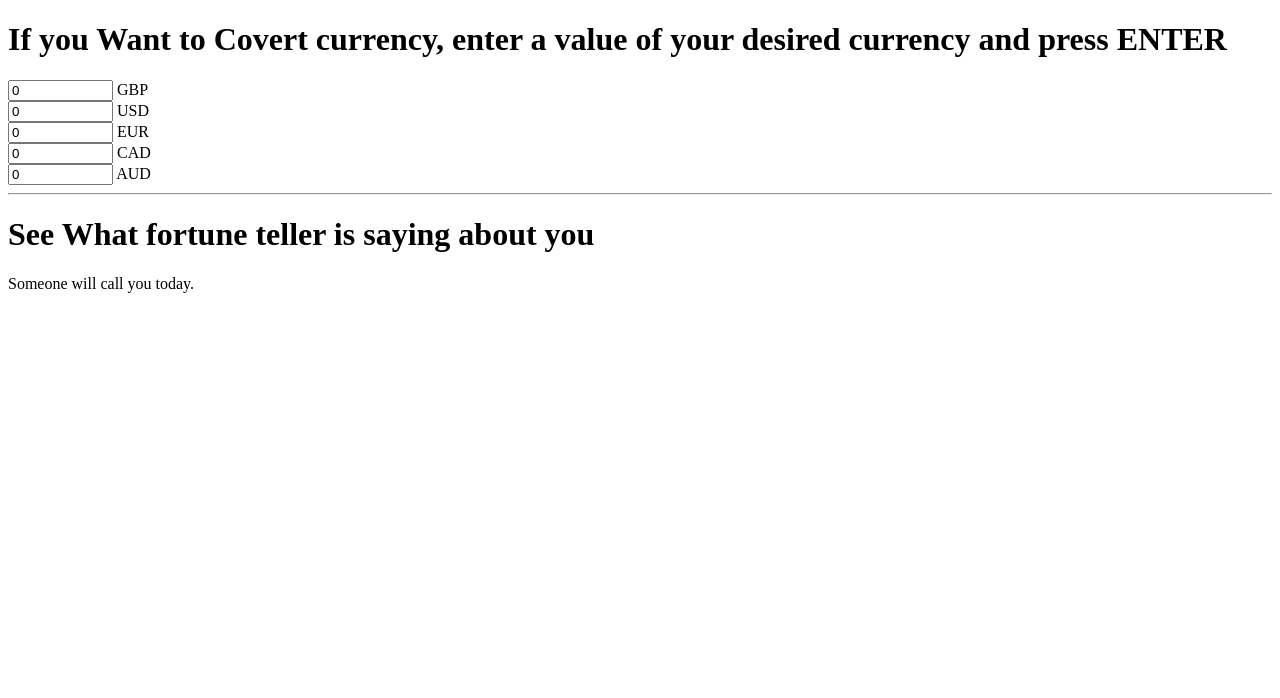
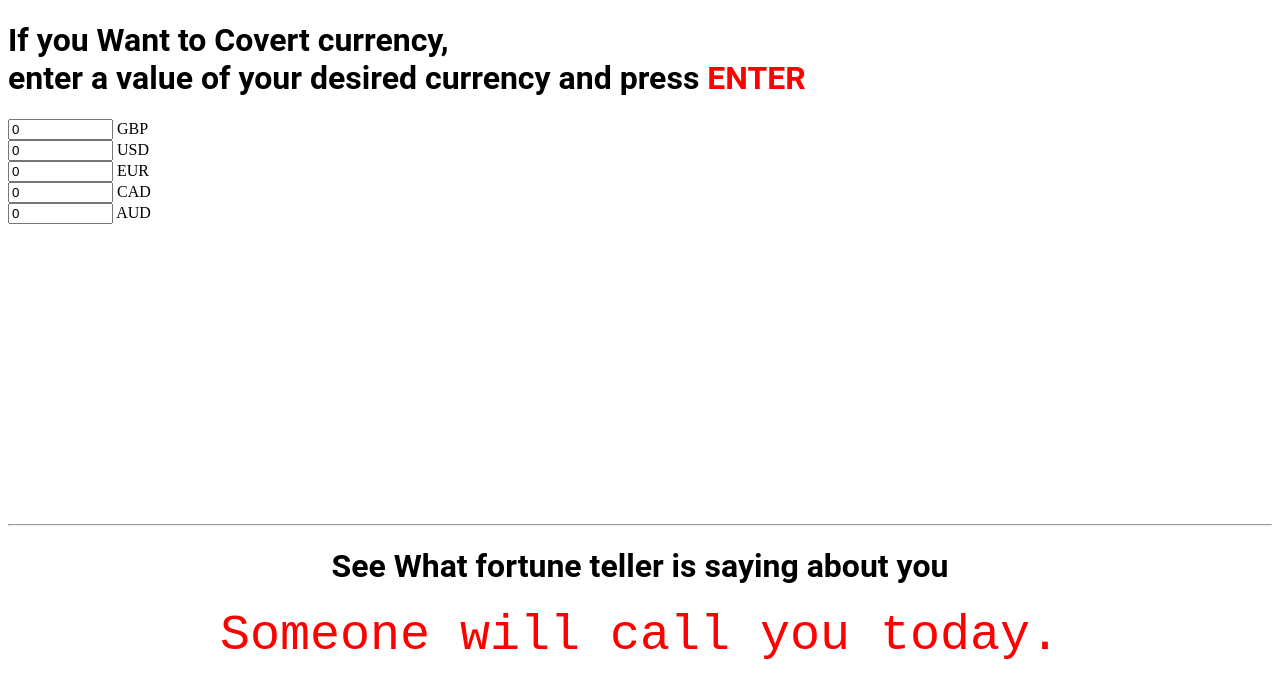
Before and after one commit to sakib789/assignment2, a plain HTML site: page index.html in a window 1280 px wide. Drawn offline with Linux system fonts and the light colour scheme.

Commit message:
second  commit

```diff
--- a/index.html
+++ b/index.html
@@ -4,13 +4,12 @@
     <meta charset="UTF-8">
     <meta http-equiv="X-UA-Compatible" content="IE=edge">
     <meta name="viewport" content="width=device-width, initial-scale=1.0">
-    <title>Document</title>
+    <title>Currency Convertor</title>
     <link rel="stylesheet" href="style.css">
 </head>
 <body>
-    <body>
-        <div>
-            <h1>If you Want to Covert currency, enter a value of your desired currency and press ENTER</h1>
+        <div class="convt">
+            <h1>If you Want to Covert currency,<br> enter a value of your desired currency and press <span>ENTER</span></h1>
         <input type="text" id="GBP" size="10" value="0" onchange="gbpfunc()"/>
         <label for="GBP"> GBP </label>
 
--- a/style.css
+++ b/style.css
@@ -0,0 +1,17 @@
+h1{
+    font-family: 'Roboto', sans-serif;
+}
+span{
+    color: red;
+}
+#fortune001{
+    font-size: 50px;
+    color: red;
+    font-family: 'Syne Mono', monospace;
+}
+footer{
+    text-align: center;
+}
+.convt{
+    margin-bottom: 300px;
+}
```
